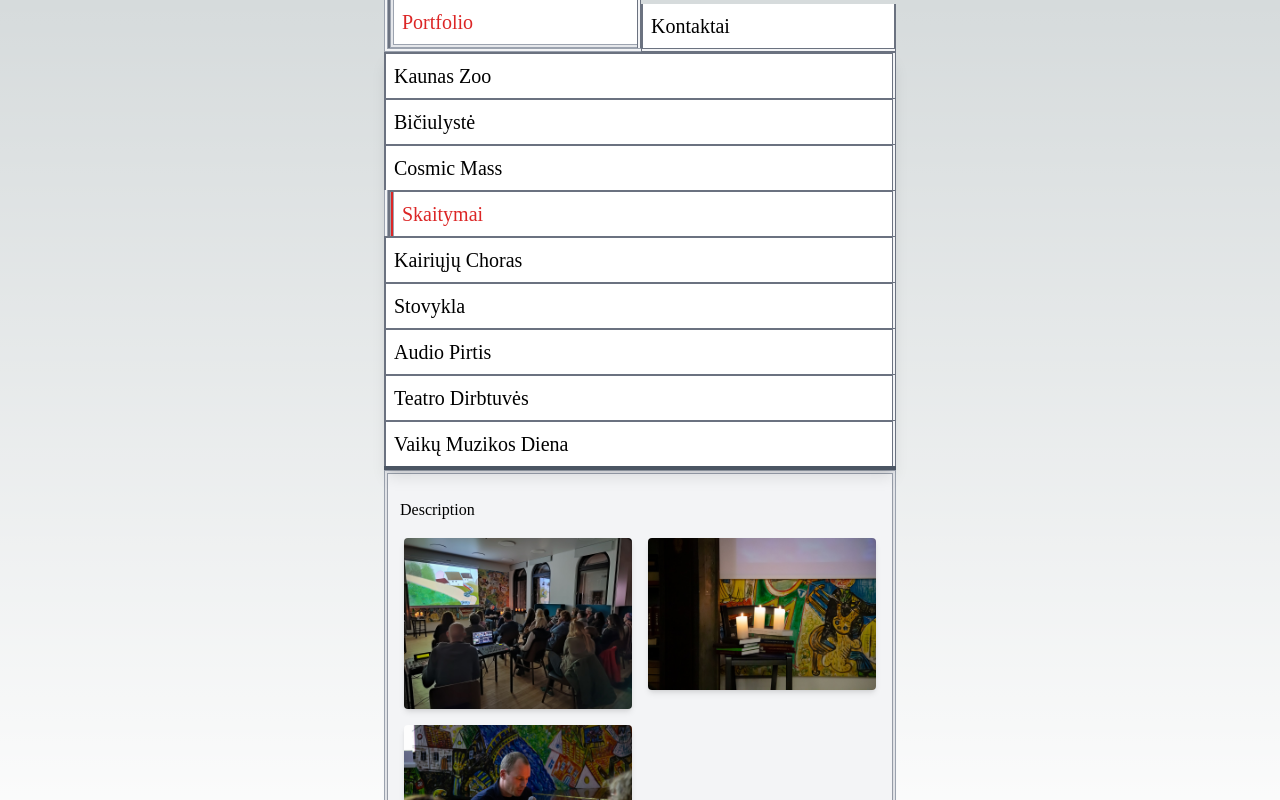
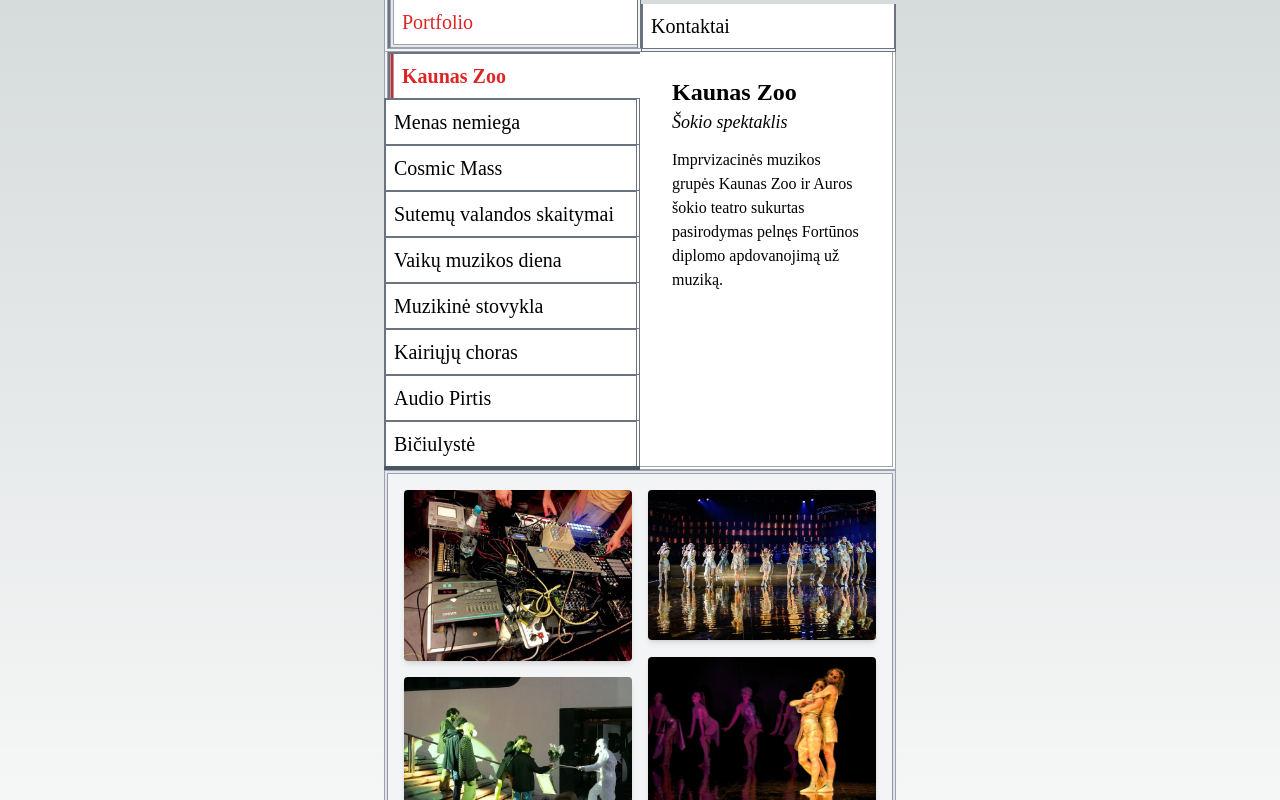
Before and after one commit to ignasandr/portfolio-nextjs, a Next.js app: page / in a window 1280 px wide. Shown: the top 800 px of the page. Built offline with nearby package versions, Linux system fonts and the light colour scheme; a web font is replaced by a local one.

Commit message:
Improvements

```diff
--- a/app/kontaktai/page.tsx
+++ b/app/kontaktai/page.tsx
@@ -1,7 +1,32 @@
+import type { Metadata } from "next";
+import telIcon from "./tel.svg";
+import emailIcon from "./email.svg";
+import Image from "next/image";
+
+export const metadata: Metadata = {
+  title: "IA Kontaktai",
+  description:
+    "Audiovizualinio menininko Igno Andriuškevičiaus portfolio puslapis",
+};
+
 const Contacts = () => {
   return (
-    <div className="h-screen">
-      <p>Kontaktai</p>;
+    <div className="flex justify-center pt-48 h-screen">
+      <div className="flex flex-col">
+        <h1 className="text-2xl">Ignas Andriuškevičius</h1>
+        <div className="flex flex-row items-center my-2">
+          <Image alt="email" width={16} src={emailIcon} className="mr-2" />
+          <a href="mailto:ignas.an@gmail.com" className="text-xl text-blue-700">
+            ignas.an@gmail.com
+          </a>
+        </div>
+        <div className="flex flex-row items-center">
+          <Image alt="phone" width={16} src={telIcon} className="mr-2" />
+          <a href="tel:+37067948741" className="text-lg text-blue-700">
+            +370 679 48741
+          </a>
+        </div>
+      </div>
     </div>
   );
 };
--- a/app/layout.tsx
+++ b/app/layout.tsx
@@ -11,18 +11,15 @@ export default function RootLayout({
 }: {
   children: React.ReactNode;
 }) {
-  function handleClick(id: number) {
-    console.log("click");
-  }
-  // one big button that just says PORTFOLIO or CONTACTS
-
   return (
     <html lang="en">
       {/* <body className={`${gupter.className} h-full`}> */}
       <body className="h-full">
-        <div className="md:mx-32 lg:mx-48 xl:mx-96">
-          <Header onClick={handleClick} />
-          {children}
+        <div className="flex w-full flex-col justify-center h-full">
+          <div className="md:mx-32 lg:mx-48 xl:mx-96">
+            <Header />
+            {children}
+          </div>
         </div>
       </body>
     </html>
--- a/app/page.tsx
+++ b/app/page.tsx
@@ -5,7 +5,7 @@ import { projects } from "./projects";
 import path from "path";
 
 export const metadata: Metadata = {
-  title: "Ignas Andriuškevičius Portfolio",
+  title: "IA Portfolio",
   description:
     "Audiovizualinio menininko Igno Andriuškevičiaus portfolio puslapis",
 };
--- a/app/projects.ts
+++ b/app/projects.ts
@@ -5,72 +5,84 @@ export const projects = [
     title: "Kaunas Zoo",
     subtitle: "Šokio spektaklis",
     description:
-      "Imprvizacinės muzikos grupės Kaunas Zoo ir Auros šokio teatro sukurtas pasirodymas pelnęs 'Fortūnos diplomą' už muziką.",
-    roles: ["composer", "coordinator", "arranger"],
+      "Imprvizacinės muzikos grupės Kaunas Zoo ir Auros šokio teatro sukurtas pasirodymas pelnęs Fortūnos diplomo apdovanojimą už muziką.",
+    roles: ["kompozicija", "aranžavimas", "koordinavimas"],
+
+    // Bendraautoriai: Birutė Letukaitė, Kaunas Zoo
   },
   {
     id: 2,
-    name: "biciulyste",
-    title: "Bičiulystė",
-    subtitle: "Interaktyvi skulptūra",
+    name: "theater",
+    title: "Menas nemiega",
+    subtitle: "Kūrybinės dirbtuvės",
     description: "",
-    roles: ["composer", "coordinator", "arranger"],
+    roles: ["kompozicija", "aranžavimas", "koordinavimas"],
+
+    // Bendraautorės: Karolina Bielskytė, Viltė ?
   },
   {
     id: 3,
     name: "cosmic_mass",
     title: "Cosmic Mass",
-    subtitle: "Interaktyvi skulptūra",
+    subtitle: "Teatralizuotas muzikinis pasirodymas",
     description: "",
-    roles: ["composer", "coordinator", "arranger"],
+    roles: ["kompozicija", "aranžavimas", "koordinavimas"],
+    // Bendraautoriai: Kaunas Zoo, Kaunas 3022
   },
   {
     id: 4,
     name: "eels",
-    title: "Skaitymai",
-    subtitle: "Interaktyvi skulptūra",
-    description: "",
-    roles: ["composer", "coordinator", "arranger"],
+    title: "Sutemų valandos skaitymai",
+    subtitle: "Knygos ištraukos skaitymas",
+    description:
+      "Kiek iš tiesų galima pažinti ungurį? Arba žmogų? Patrik Svensson knyga „Apie ungurius ir žmones. Mįslingiausios pasaulio žuvies istorija“ pasakoja apie paslaptingąjį ungurį ir tuo pačiu apie rašytojo ryšį su tėvu bei kaip judviejų ryšį sustiprino mįslingiausia pasaulio žuvis.",
+    roles: ["kompozicija", "aranžavimas", "koordinavimas", "animacija"],
+    // Bendraautorius: Saulius Čiučelis
   },
   {
     id: 5,
-    name: "left_choir",
-    title: "Kairiųjų Choras",
-    subtitle: "Interaktyvi skulptūra",
-    description: "",
-    roles: ["composer", "coordinator", "arranger"],
+    name: "vmd",
+    title: "Vaikų muzikos diena",
+    subtitle: "Kūrybinės dirbtuvės",
+    description:
+      "Dėžutės iš anksto suprogramuotos taip, kad jų kuriami garsai tarpusavyje derėtų. ",
+    roles: ["kompozicija", "koordinavimas", "programavimas"],
   },
   {
     id: 6,
     name: "refugees",
-    title: "Stovykla",
-    subtitle: "Interaktyvi skulptūra",
+    title: "Muzikinė stovykla",
+    subtitle: "Kūrybinės dirbtuvės",
     description: "",
-    roles: ["composer", "coordinator", "arranger"],
+    roles: ["kompozicija", "aranžavimas", "koordinavimas"],
+    // Bendraautoriai: Adomas Lapinskas, Asta Volungė, Karenas
   },
   {
     id: 7,
-    name: "sauna",
-    title: "Audio Pirtis",
-    subtitle: "Interaktyvi skulptūra",
+    name: "left_choir",
+    title: "Kairiųjų choras",
+    subtitle: "Teatralizuotas muzikinis pasirodymas",
     description: "",
-    roles: ["composer", "coordinator", "arranger"],
+    roles: ["kompozicija", "aranžavimas", "koordinavimas"],
+    // Bendraautoriai: Vika Matuzaitė, socialinio centro Emma kolektyvas
   },
   {
     id: 8,
-    name: "theater",
-    title: "Teatro Dirbtuvės",
-    subtitle: "Interaktyvi skulptūra",
+    name: "sauna",
+    title: "Audio Pirtis",
+    subtitle: "Interaktyvi instaliacija",
     description: "",
-    roles: ["composer", "coordinator", "arranger"],
+    roles: ["įrašymas", "programavimas"],
+    // bendraautorės: Judita Ragauskaitė ir Karolina Latvytė Bibiano
   },
   {
     id: 9,
-    name: "vmd",
-    title: "Vaikų Muzikos Diena",
+    name: "biciulyste",
+    title: "Bičiulystė",
     subtitle: "Interaktyvi skulptūra",
     description: "",
-    roles: ["composer", "coordinator", "arranger"],
+    roles: ["kompozicija", "aranžavimas"],
+    // bendraautorius:
   },
 ];
 
--- a/app/projects/page.tsx
+++ /dev/null
@@ -1,5 +0,0 @@
-const Contacts = () => {
-  return <p>Kontaktai</p>;
-};
-
-export default Contacts;
--- a/app/projects/projects.ts
+++ /dev/null
@@ -1,85 +0,0 @@
-export const projects = [
-  {
-    id: 1,
-    name: "aura",
-    title: "Kaunas Zoo",
-    subtitle: "Šokio spektaklis",
-    description:
-      "Imprvizacinės muzikos grupės Kaunas Zoo ir Auros šokio teatro sukurtas pasirodymas pelnęs 'Fortūnos diplomą' už muziką.",
-    roles: ["composer", "coordinator", "arranger"],
-  },
-  {
-    id: 2,
-    name: "biciulyste",
-    title: "Bičiulystė",
-    subtitle: "Interaktyvi skulptūra",
-    description: "",
-    roles: ["composer", "coordinator", "arranger"],
-  },
-  {
-    id: 3,
-    name: "cosmic_mass",
-    title: "Cosmic Mass",
-    subtitle: "Interaktyvi skulptūra",
-    description: "",
-    roles: ["composer", "coordinator", "arranger"],
-  },
-  {
-    id: 4,
-    name: "eels",
-    title: "Skaitymai",
-    subtitle: "Interaktyvi skulptūra",
-    description: "",
-    roles: ["composer", "coordinator", "arranger"],
-  },
-  {
-    id: 5,
-    name: "left_choir",
-    title: "Kairiųjų Choras",
-    subtitle: "Interaktyvi skulptūra",
-    description: "",
-    roles: ["composer", "coordinator", "arranger"],
-  },
-  {
-    id: 6,
-    name: "refugees",
-    title: "Stovykla",
-    subtitle: "Interaktyvi skulptūra",
-    description: "",
-    roles: ["composer", "coordinator", "arranger"],
-  },
-  {
-    id: 7,
-    name: "sauna",
-    title: "Audio Pirtis",
-    subtitle: "Interaktyvi skulptūra",
-    description: "",
-    roles: ["composer", "coordinator", "arranger"],
-  },
-  {
-    id: 8,
-    name: "theater",
-    title: "Teatro Dirbtuvės",
-    subtitle: "Interaktyvi skulptūra",
-    description: "",
-    roles: ["composer", "coordinator", "arranger"],
-  },
-  {
-    id: 9,
-    name: "vmd",
-    title: "Vaikų Muzikos Diena",
-    subtitle: "Interaktyvi skulptūra",
-    description: "",
-    roles: ["composer", "coordinator", "arranger"],
-  },
-];
-
-const roleCategories = {
-  composer: "music",
-  coordinator: "admin",
-  arranger: "music",
-  animator: "visual",
-  designer: "visual",
-  programming: "tech",
-  website: "tech",
-};
--- a/components/header/Header.tsx
+++ b/components/header/Header.tsx
@@ -2,16 +2,14 @@
 import Link from "next/link";
 import { usePathname } from "next/navigation";
 
-const Header = ({ onClick }: { onClick: (id: number) => void }) => {
+const Header = () => {
   const pathname = usePathname();
-  console.log(pathname);
 
   let active: boolean = pathname === "/";
 
   return (
     <div className="flex w-full justify-center items-end">
       <button
-        onClick={() => onClick(0)}
         className={`border-double border-0 border-gray-400 bg-gray-100 hover:border-b-4 w-full text-left ${
           active ? "border-b-4 border-l-4" : ""
         }`}
@@ -39,7 +37,6 @@ const Header = ({ onClick }: { onClick: (id: number) => void }) => {
         </div>
       </button>
       <button
-        onClick={() => onClick(1)}
         className={`border-double border-0 border-gray-400 bg-gray-100 hover:border-b-4 w-full text-left ${
           !active ? "border-b-4 border-r-4" : ""
         }`}
--- /dev/null
+++ b/components/projects/Description.tsx
@@ -0,0 +1,21 @@
+const Description = ({
+  title,
+  subtitle,
+  description,
+  roles,
+}: {
+  title: string | undefined;
+  subtitle: string | undefined;
+  description: string | undefined;
+  roles: string[] | undefined;
+}) => {
+  return (
+    <div className="flex flex-col pt-6 px-8 md:w-1/2 pb-6 border-double border-4 border-l-0 border-t-0 border-gray-400 bg-white ">
+      <h1 className="text-2xl font-semibold">{title}</h1>
+      <h2 className="text-lg italic">{subtitle}</h2>
+      <div className="pt-3">{description}</div>
+    </div>
+  );
+};
+
+export default Description;
--- a/components/projects/ProjectMenu.tsx
+++ b/components/projects/ProjectMenu.tsx
@@ -11,7 +11,7 @@ const ProjectMenu = ({
   onClick: (current: number) => void;
 }) => {
   return (
-    <div className="w-full border-b-4 border-solid border-gray-600 bg-gray-600 shadow-lg h-fit transform select-none">
+    <div className="md:w-1/2 border-b-4 border-solid border-gray-600 bg-gray-600 h-fit transform select-none">
       {projects.map((project: Project, index) => (
         <ProjectMenuItem
           project={project}
--- a/components/projects/ProjectMenuItem.tsx
+++ b/components/projects/ProjectMenuItem.tsx
@@ -19,8 +19,8 @@ const ProjectMenuItem = ({
       }`}
     >
       <div
-        className={`border-double border-2 border-b-0 border-r-4 border-gray-500 bg-gray-100 ${
-          active ? "border-gray-200" : ""
+        className={`border-double border-2 border-b-0 border-r-4 border-gray-500 bg-white ${
+          active ? "border-gray-200 md:border-r-0 font-semibold" : ""
         }`}
       >
         <div
--- a/components/projects/ProjectPage.tsx
+++ b/components/projects/ProjectPage.tsx
@@ -4,11 +4,7 @@ import React, { useState } from "react";
 import type { Project, ProjectImage } from "@/app/types";
 import Gallery from "./Gallery";
 import ProjectMenu from "./ProjectMenu";
-
-let lg: boolean;
-let selectedProjectTail = "left_choir";
-
-// when hovering, background color switches. When selected, the additional borders appear.
+import Description from "./Description";
 
 // using process.cwd() to get the path
 // fs.readdir to get all files in directory
@@ -19,7 +15,7 @@ const ProjectPage = ({
   projects: Project[];
   projectImages: ProjectImage[];
 }) => {
-  const [current, setCurrent] = useState(4);
+  const [current, setCurrent] = useState(1);
 
   const selectedProjectName =
     current === 0 ? "" : projects.find((p) => p.id === current)?.name;
@@ -34,21 +30,30 @@ const ProjectPage = ({
   }
 
   return (
-    <div className="flex w-full flex-col justify-center h-full">
-      <ProjectMenu
-        projects={projects}
-        onClick={handleClick}
-        current={current}
-      />
+    <>
+      <div className="md:flex">
+        <ProjectMenu
+          projects={projects}
+          onClick={handleClick}
+          current={current}
+        />
+        <Description
+          title={projects.find((project) => project.id === current)?.title}
+          subtitle={
+            projects.find((project) => project.id === current)?.subtitle
+          }
+          description={
+            projects.find((project) => project.id === current)?.description
+          }
+          roles={projects.find((project) => project.id === current)?.roles}
+        />
+      </div>
       <div className="border-double border-4 border-gray-400 bg-gray-200 h-full w-full">
         <div className="flex flex-col items-start bg-gray-100 w-full h-full overflow-hidden shadow-md">
-          <div className="flex pt-6 pl-3 w-full">
-            <div className="w-full">Description</div>
-          </div>
           {currentProjectImages && <Gallery {...currentProjectImages} />}
         </div>
       </div>
-    </div>
+    </>
   );
 };
 
```
Also changed, not shown: app/kontaktai/email.svg (added), app/kontaktai/tel.svg (added), app/projects/page.module.css (deleted).
